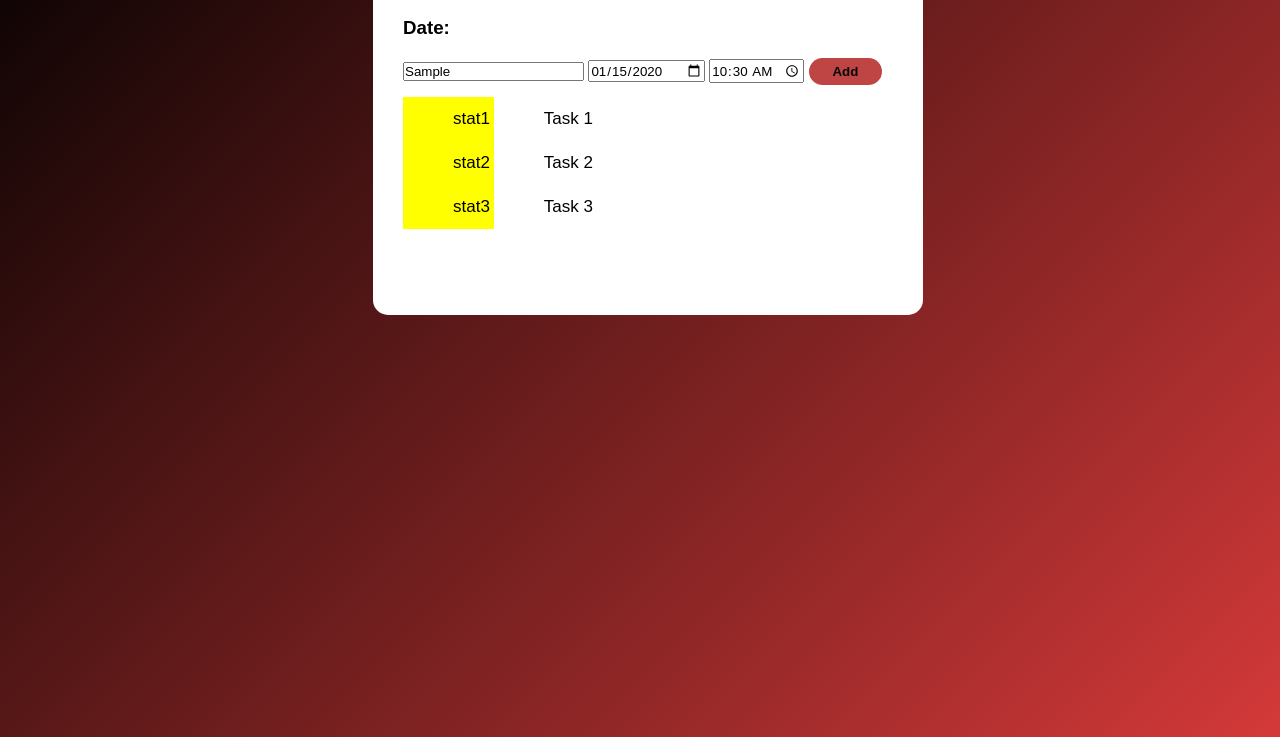
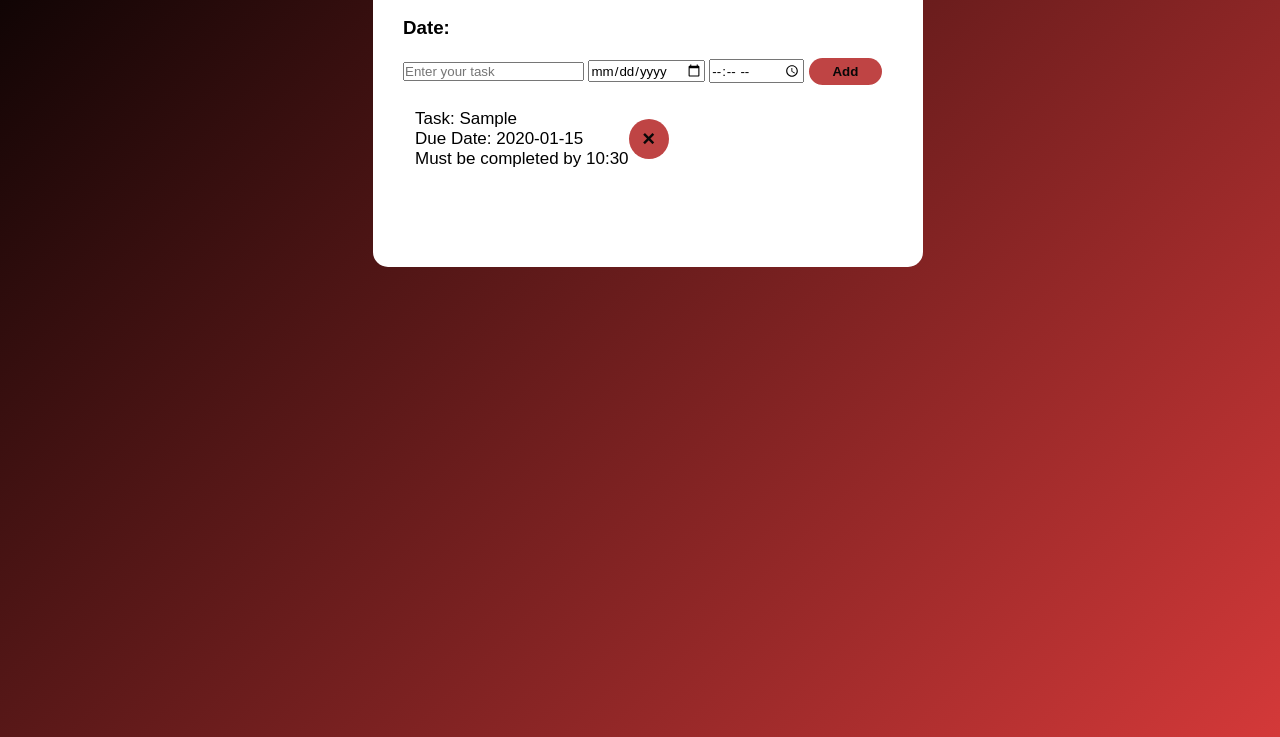
Before and after one commit to DusanthanSivarajah/FSW_Assignment_4, a plain HTML site: page index.html in a window 1280 px wide. Both pictures are taken after typing "Sample", "2020-01-15", "10:30" into the empty fields and a click on the button "Add". Shown: the part 171-908 px from the top of the page. Drawn offline with Linux system fonts and the light colour scheme.

Commit message:
added add button that works , javascript funtionality as been added ,styles are adjusted, delete button works

```diff
--- a/Scripts/script.js
+++ b/Scripts/script.js
@@ -0,0 +1,46 @@
+const inputBox1 = document.getElementById("input-box1");
+const inputBox2 = document.getElementById("input-box2");
+const inputBox3 = document.getElementById("input-box3");
+const listContainer = document.getElementById("list-container")
+const form = document.getElementById("form");
+function addTask(event){
+    event.preventDefault();
+    if(inputBox1.value !=="" && inputBox2.value !=="" && inputBox3.value !==""){
+    let li = document.createElement("li");
+    li.innerHTML = `Task: ${inputBox1.value}<br>Due Date: ${inputBox2.value}<br>Must be completed by ${inputBox3.value}`;
+
+    let deleteBtn = document.createElement("button");
+    deleteBtn.innerHTML= "\u00d7";
+    deleteBtn.classList.add("del-btn")
+    li.appendChild(deleteBtn)
+
+    listContainer.appendChild(li);
+
+    inputBox1.value="";
+    inputBox2.value="";
+    inputBox3.value="";
+    }
+    saveData();
+}
+
+listContainer.addEventListener("click",function(e){
+    if(e.target.tagName === "LI" ){
+        e.target.classList.toggle("checked");
+        saveData()
+    }else if(e.target.classList.contains("del-btn")){
+        e.target.parentElement.remove();
+        saveData();
+    }
+});
+
+function saveData(){
+    localStorage.setItem("data",listContainer.innerHTML);
+}
+
+function showTask(){
+    listContainer.innerHTML = localStorage.getItem("data");
+}
+
+showTask();
+// next step, finsh the video
+// then check for date and time and make sure it works on required
--- a/Styles/styles.css
+++ b/Styles/styles.css
@@ -42,13 +42,24 @@ button{
 
 
 }
+button:hover{
+    background: rgb(211, 147, 147);
+}
+
+ul{
+    padding: 0;
+}
 
 ul li{
+    display: flex;
+    justify-content: space-between;
+    align-items: center;
     list-style: none;
     font-size: 17px;
-    padding: 12px 4px 12px 50px;
+    padding: 12px;
     user-select: none;
     cursor: pointer;
+    position: relative;
 
 }
 
@@ -67,5 +78,28 @@ ul li{
     background-color: yellow;
 
 
+}
+ul li.checked{
+    text-decoration: line-through;
+}
+
+#list-container{
+    display: flex;
+    flex-direction: column;
 
 }
+
+ul li .del-btn{
+    display: flex;
+    flex-direction: row;
+    align-items: flex-end;
+    justify-content: center;
+    width:40px;
+    height: 40px;
+    font-size: 22px;
+    line-height: 40px;
+    text-align: center;
+    border-radius: 50%;
+    right: 500px;
+
+}
--- a/index.html
+++ b/index.html
@@ -11,28 +11,30 @@
         <div class="to-do-app">
             <h2>To-do List</h2> <h3>Date: </h3>
             <div class="input-to-do">
-                <input type="text" id="input-box1" placeholder="Enter your task"/>
-                <input type="date" id="input-box2">
-                <input type="time" id="input-box3">
-                <!-- we need to display tags assigning to different people -->
-                <button>Add</button>
+                <form id="form" onsubmit="addTask(event)">
+                    <input type="text" id="input-box1" placeholder="Enter your task" required/>
+                    <input type="date" id="input-box2" required/>
+                    <input type="time" id="input-box3" required/>
+                    <!-- we need to display tags assigning to different people -->
+                    <button  type="submit">Add</button>
+                </form>
             </div>
             <!-- this div is made to show the status of each task, whether it is over due, pending or completed   -->
             <div class="list-container">
                 <div class="status-container">
                     <div>
                         <ul>
-                        <li>stat1</li>
+                        <!-- <li>stat1</li>
                         <li>stat2</li>
-                        <li>stat3</li>
+                        <li>stat3</li> -->
                         </ul>
                     </div>
                 </div>
 
                 <ul id="list-container">
-                    <li>Task 1</li>
+                    <!-- <li class="checked">Task 1</li>
                     <li>Task 2</li>
-                    <li>Task 3</li>
+                    <li>Task 3</li> -->
 
                 </ul>
             </div>
```
